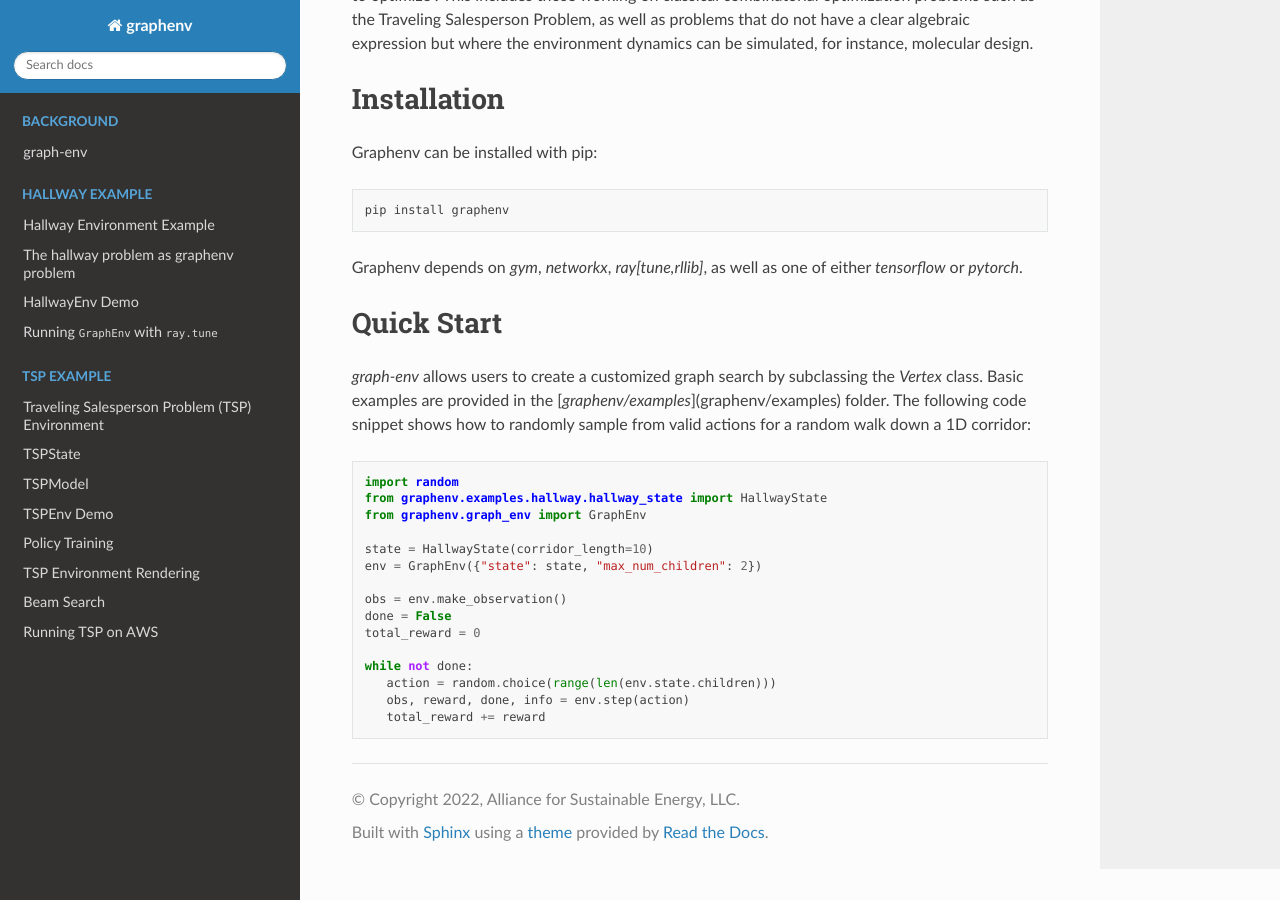
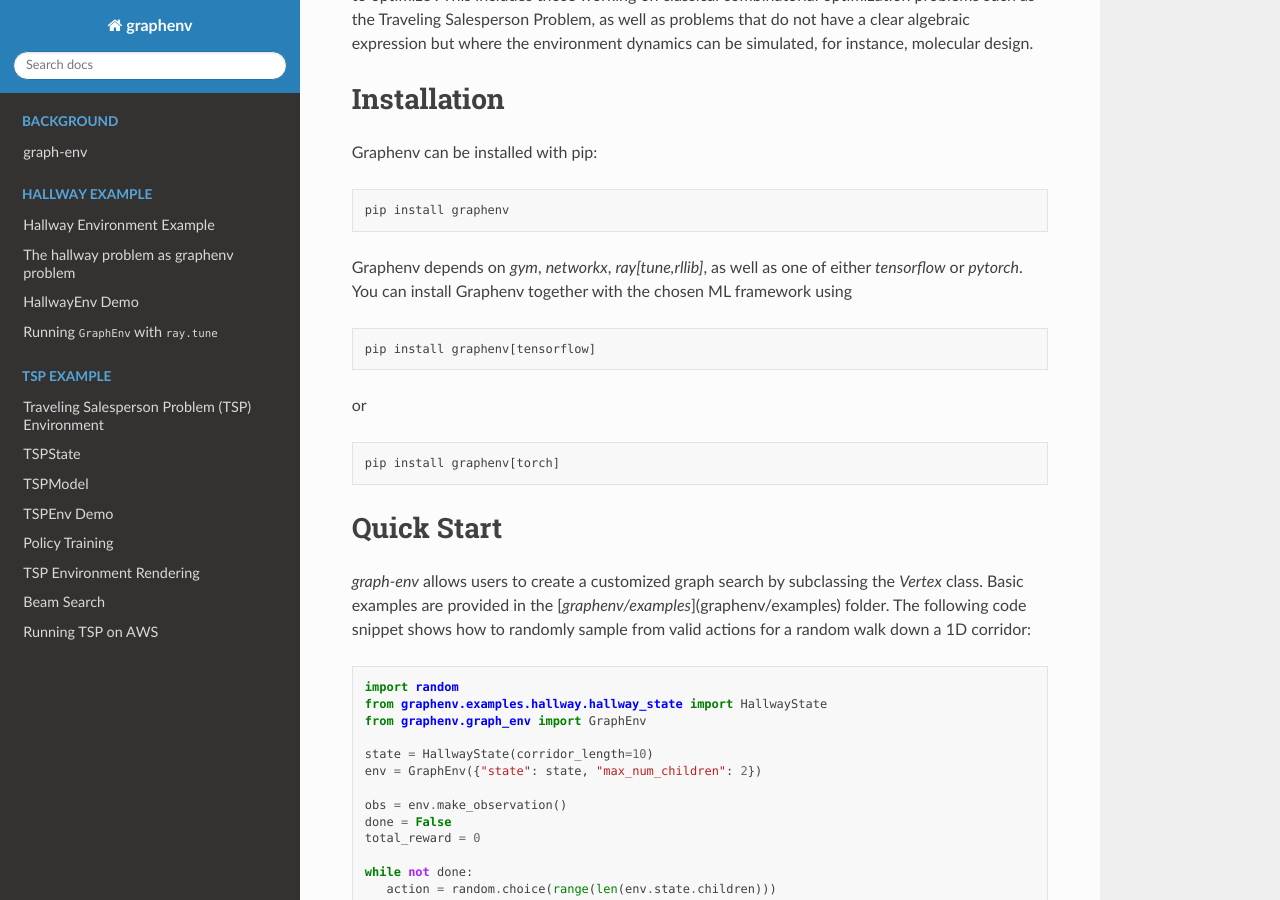
Before and after one commit to NREL/graph-env, a Sphinx documentation site: the page built from docs/source/background/introduction.rst, in a window 1280 px wide and 900 px high, scrolled down 477 px. Built offline with Sphinx 7.4.7 and the Read the Docs theme 2.0.0, drawn with Linux system fonts in a browser that asks for light colours; pages that are not in the unit, such as notebooks, are missing from menus; the version number could not be read and is left out.

Commit message:
Update introduction.rst

```diff
--- a/docs/source/background/introduction.rst
+++ b/docs/source/background/introduction.rst
@@ -38,7 +38,18 @@ Graphenv can be installed with pip:
     pip install graphenv
 
 Graphenv depends on `gym`, `networkx`, `ray[tune,rllib]`, as well as one of either
-`tensorflow` or `pytorch`.
+`tensorflow` or `pytorch`. You can install Graphenv together with the chosen ML
+framework using
+
+.. code-block::
+
+    pip install graphenv[tensorflow]
+
+or
+
+.. code-block::
+
+    pip install graphenv[torch]
 
 
 Quick Start
```
